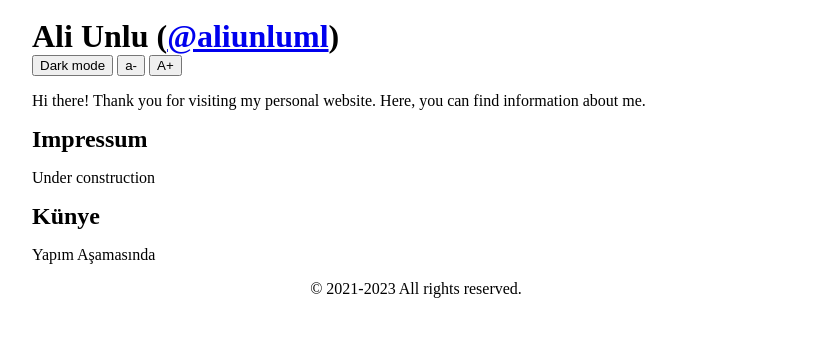
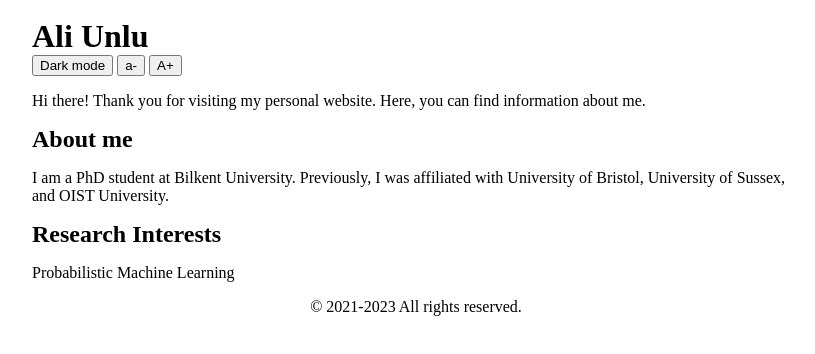
Before and after one commit to aliunluml/aliunluml.github.io, a plain HTML site: page index.html in a window 1280 px wide. Shown: the whole page, without its empty margins (224-1039 px from the left). Drawn offline with Linux system fonts and the light colour scheme.

Commit message:
Update index.html

```diff
--- a/index.html
+++ b/index.html
@@ -9,7 +9,7 @@
 </head>
 <body>
     <header>
-      <h1>Ali Unlu (<a href="https://twitter.com/aliunluml">@aliunluml</a>)</h1>
+      <h1>Ali Unlu</h1>
       <button onclick="toggleDarkMode()" id="dark_mode_button">Dark mode</button>
       <button value="0" onclick="changeFontsize(this)" id="small_font_button">a-</button>
       <button value="2" onclick="changeFontsize(this)" id="large_font_button">A+</button>
@@ -17,12 +17,12 @@
     </header>
     <main>
       <section>
-        <h2>Impressum</h2>
-        <p>Under construction</p>
+        <h2>About me</h2>
+        <p>I am a PhD student at Bilkent University. Previously, I was affiliated with University of Bristol, University of Sussex, and OIST University.</p>
       </section>
       <section>
-        <h2>Künye</h2>
-        <p>Yapım Aşamasında</p>
+        <h2>Research Interests</h2>
+        <p>Probabilistic Machine Learning</p>
       </section>
     </main>
     <footer>
```
